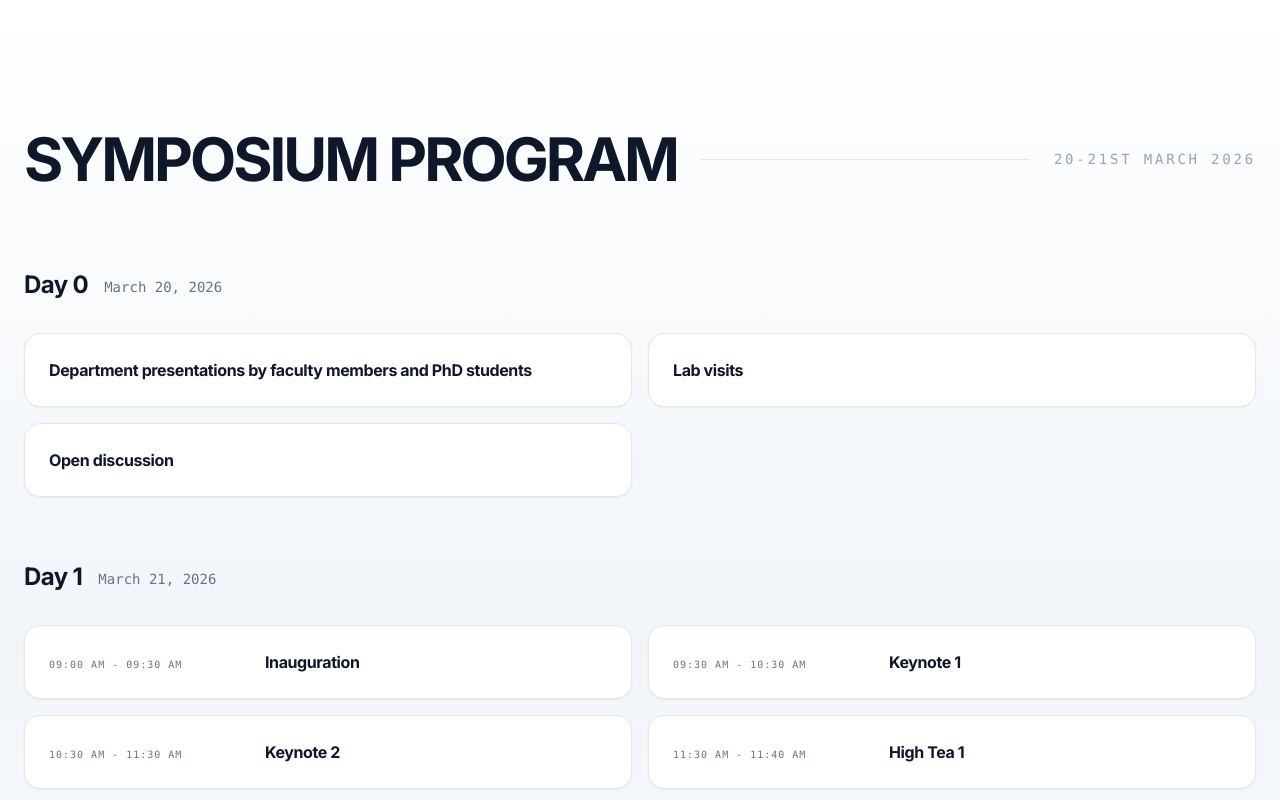
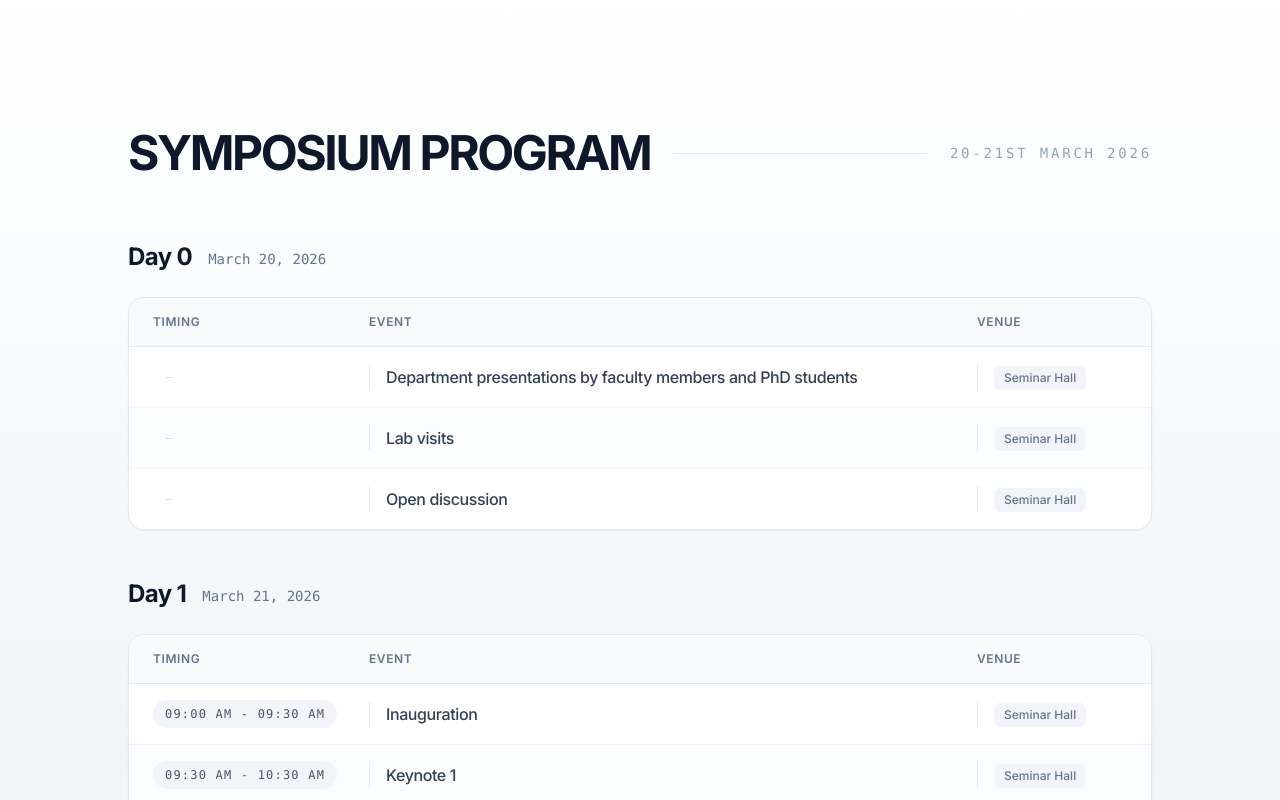
Before and after one commit to encodedCoder/syntacs2026, a Next.js app: page /program in a window 1280 px wide. Shown: the part 580-1380 px from the top of the page. Built offline with nearby package versions, Linux system fonts and the light colour scheme.

Commit message:
style: redesign schedule layout to tabular format with Venue column

```diff
--- a/src/components/Schedule.tsx
+++ b/src/components/Schedule.tsx
@@ -36,50 +36,68 @@ const Schedule = () => {
     <section id="program" className="py-32 px-6 bg-white relative overflow-hidden">
       <div className="absolute inset-0 bg-gradient-to-b from-transparent via-slate-100 to-transparent pointer-events-none" />
 
-      <div className="max-w-7xl mx-auto relative z-10">
-        <div className="flex flex-col md:flex-row md:items-center gap-6 mb-20">
-          <h2 className="text-4xl md:text-6xl font-bold tracking-tighter">SYMPOSIUM PROGRAM</h2>
+      <div className="max-w-5xl mx-auto relative z-10">
+        <div className="flex flex-col md:flex-row md:items-center gap-6 mb-16">
+          <h2 className="text-4xl md:text-5xl font-bold tracking-tighter">SYMPOSIUM PROGRAM</h2>
           <div className="h-[1px] flex-grow bg-slate-200 hidden md:block" />
-          <span className="text-slate-400 font-mono text-sm tracking-[0.2em] uppercase">20-21st March 2026</span>
+          <span className="text-slate-400 font-mono text-xs sm:text-sm tracking-[0.2em] uppercase whitespace-nowrap">20-21st March 2026</span>
         </div>
 
-        <div className="space-y-16">
+        <div className="space-y-12">
           {scheduleData.map((dayGroup, dayIndex) => (
             <div key={dayGroup.day}>
-              <div className="mb-8 flex items-end gap-4">
+              <div className="mb-6 flex items-end gap-3 sm:gap-4">
                 <h3 className="text-2xl font-bold text-slate-900">{dayGroup.day}</h3>
                 <span className="text-slate-500 font-mono text-sm pb-1">{dayGroup.date}</span>
               </div>
 
-              <div className="grid lg:grid-cols-2 gap-4">
+              <div className="bg-white rounded-2xl border border-slate-200 shadow-sm overflow-hidden">
+                {/* Header Row */}
+                <div className="hidden sm:grid sm:grid-cols-[200px_1fr_150px] gap-4 px-6 py-4 bg-slate-50 border-b border-slate-200 text-xs font-semibold text-slate-500 uppercase tracking-wider">
+                  <div>Timing</div>
+                  <div>Event</div>
+                  <div>Venue</div>
+                </div>
+
+                <div className="flex flex-col">
                   {dayGroup.events.map((item, index) => (
                     <motion.div
                       key={`${dayGroup.day}-${index}`}
                       initial={{ opacity: 0, y: 10 }}
                       whileInView={{ opacity: 1, y: 0 }}
                       transition={{ delay: index * 0.05, duration: 0.5 }}
-                    className="group flex flex-col sm:flex-row sm:items-center gap-4 sm:gap-6 p-5 sm:p-6 rounded-2xl bg-white border border-slate-200 hover:bg-slate-50 hover:border-slate-300 transition-all duration-300 shadow-sm"
+                      className={`group flex flex-col sm:grid sm:grid-cols-[200px_1fr_150px] sm:items-center gap-2 sm:gap-4 px-4 py-3 sm:px-6 sm:py-4 border-b border-slate-100 last:border-b-0 hover:bg-slate-100 transition-all duration-300 ${index % 2 === 0 ? 'bg-white' : 'bg-slate-50/50'}`}
                     >
-                    {item.time && (
-                      <div className="sm:w-48 flex-shrink-0">
-                        <span className="text-slate-500 font-mono text-[9px] sm:text-[10px] uppercase tracking-widest whitespace-nowrap">{item.time}</span>
+                      {/* Timing Column */}
+                      <div className="flex-shrink-0">
+                        <span className="sm:hidden text-xs font-semibold text-slate-500 uppercase tracking-wider mb-1 block">Timing</span>
+                        {item.time ? (
+                          <span className="inline-block px-3 py-1.5 bg-slate-100 text-slate-600 font-mono text-[10px] sm:text-xs rounded-full uppercase tracking-widest whitespace-nowrap group-hover:bg-slate-200 group-hover:text-slate-800 transition-colors">
+                            {item.time}
+                          </span>
+                        ) : (
+                          <span className="text-slate-300 font-mono text-[10px] sm:text-xs px-3 py-1.5 inline-block">—</span>
+                        )}
                       </div>
-                    )}
 
-                    <div className="flex-grow">
-                      <h3 className="text-sm sm:text-base font-bold tracking-tight text-slate-900 group-hover:text-slate-950 transition-colors">
+                      {/* Event Column */}
+                      <div className="flex-grow sm:border-l sm:border-slate-200 sm:pl-4">
+                        <span className="sm:hidden text-xs font-semibold text-slate-500 uppercase tracking-wider mb-1 block mt-2">Event</span>
+                        <h3 className="text-sm sm:text-base font-medium tracking-tight text-slate-700 group-hover:text-slate-950 transition-colors">
                           {item.event}
                         </h3>
                       </div>
 
-                    {/* Placeholder for location if we add it back later, keeping the structure consistent */}
-                    {/* <div className="sm:text-right mt-2 sm:mt-0 self-start sm:self-auto">
-                      <span className="text-[8px] sm:text-[9px] font-mono uppercase tracking-[0.1em] text-slate-500 px-2 py-0.5 rounded-full border border-slate-200 whitespace-nowrap">
-                        Location
+                      {/* Venue Column */}
+                      <div className="flex-shrink-0 sm:border-l sm:border-slate-200 sm:pl-4">
+                        <span className="sm:hidden text-xs font-semibold text-slate-500 uppercase tracking-wider mb-1 block mt-2">Venue</span>
+                        <span className="inline-flex items-center text-[11px] sm:text-xs font-medium text-slate-500 bg-slate-100 px-2.5 py-1 rounded-md">
+                          Seminar Hall
                         </span>
-                    </div> */}
+                      </div>
                     </motion.div>
                   ))}
+                </div>
               </div>
             </div>
           ))}
```
Lines whose indentation alone changed are shown as unchanged.
